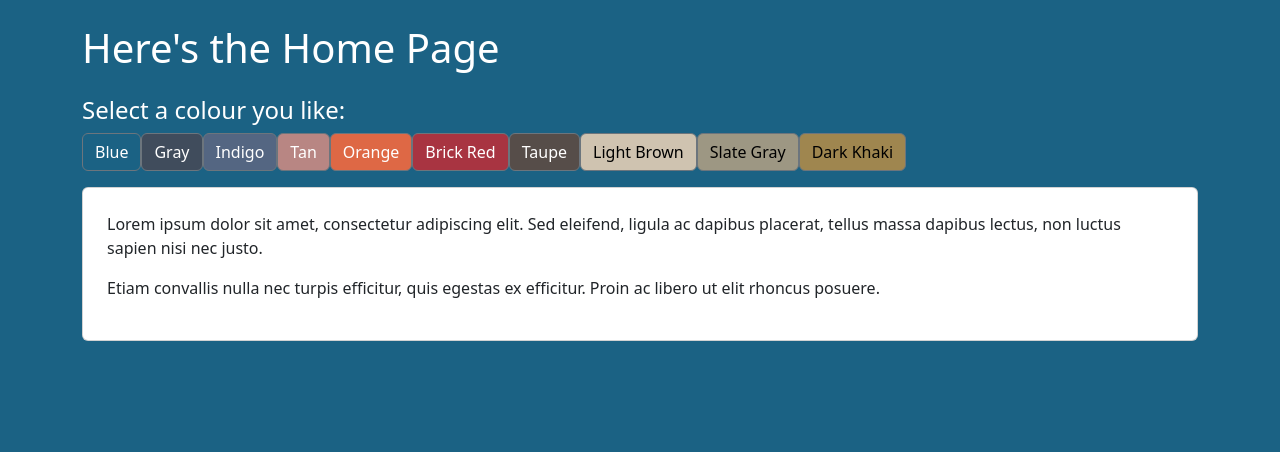
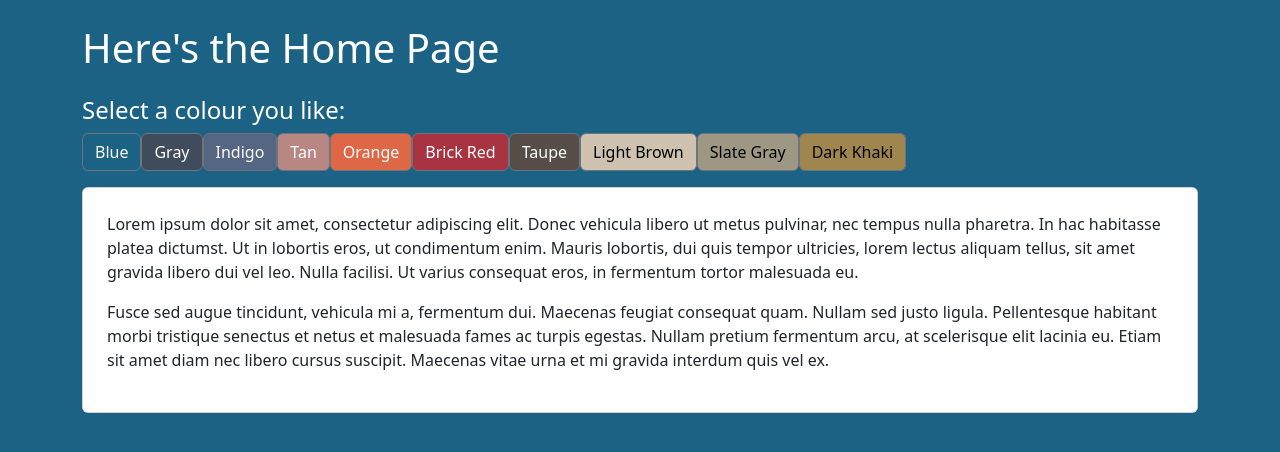
Before and after one commit to 0xVolt/flashcall-interview-task, a React (Vite) app in the folder client/: page /home in a window 1280 px wide. Shown: the top 452 px of the page. Built offline with nearby package versions, Linux system fonts and the light colour scheme.

Commit message:
Final Update: Front-end complete with logging color state

```diff
--- a/client/src/App.jsx
+++ b/client/src/App.jsx
@@ -12,9 +12,9 @@ function App() {
     <div>
       <BrowserRouter>
         <Routes>
-          <Route path='/register' element={ <RegisterForm /> }></Route>
-          <Route path='/login' element={ <LoginForm /> }></Route>
-          <Route path='/home' element={ <Home /> }></Route>
+          <Route path='/register' element={ <RegisterForm /> } />
+          <Route path='/login' element={ <LoginForm /> } />
+          <Route path='/home' element={ <Home /> }/>
         </Routes>
       </BrowserRouter>
     </div>
--- a/client/src/Home.jsx
+++ b/client/src/Home.jsx
@@ -56,10 +56,10 @@ function Home() {
 
       <div className="card p-4">
         <p>
-          Lorem ipsum dolor sit amet, consectetur adipiscing elit. Sed eleifend, ligula ac dapibus placerat, tellus massa dapibus lectus, non luctus sapien nisi nec justo.
+          Lorem ipsum dolor sit amet, consectetur adipiscing elit. Donec vehicula libero ut metus pulvinar, nec tempus nulla pharetra. In hac habitasse platea dictumst. Ut in lobortis eros, ut condimentum enim. Mauris lobortis, dui quis tempor ultricies, lorem lectus aliquam tellus, sit amet gravida libero dui vel leo. Nulla facilisi. Ut varius consequat eros, in fermentum tortor malesuada eu.
         </p>
         <p>
-          Etiam convallis nulla nec turpis efficitur, quis egestas ex efficitur. Proin ac libero ut elit rhoncus posuere.
+          Fusce sed augue tincidunt, vehicula mi a, fermentum dui. Maecenas feugiat consequat quam. Nullam sed justo ligula. Pellentesque habitant morbi tristique senectus et netus et malesuada fames ac turpis egestas. Nullam pretium fermentum arcu, at scelerisque elit lacinia eu. Etiam sit amet diam nec libero cursus suscipit. Maecenas vitae urna et mi gravida interdum quis vel ex.
         </p>
       </div>
     </div>
--- a/client/src/Register.jsx
+++ b/client/src/Register.jsx
@@ -7,7 +7,7 @@ function RegisterForm() {
   const [name, setName] = useState('');
   const [email, setEmail] = useState('');
   const [password, setPassword] = useState('');
-
+  const [color, setColor] = useState('');
   const navigate = useNavigate()
 
   // Handle form submission
@@ -16,7 +16,9 @@ function RegisterForm() {
 
     console.log({ name, email, password });
 
-    axios.post('http://localhost:3001/register', { name, email, password })
+    const defaultColor = 'Blue'
+
+    axios.post('http://localhost:3001/register', { name, email, password, defaultColor })
     .then(result => {
       console.log(result)
       // Go back to the login page after registering
@@ -28,6 +30,7 @@ function RegisterForm() {
     setName('');
     setEmail('');
     setPassword('');
+    setColor('');
   };
 
   return (
```
